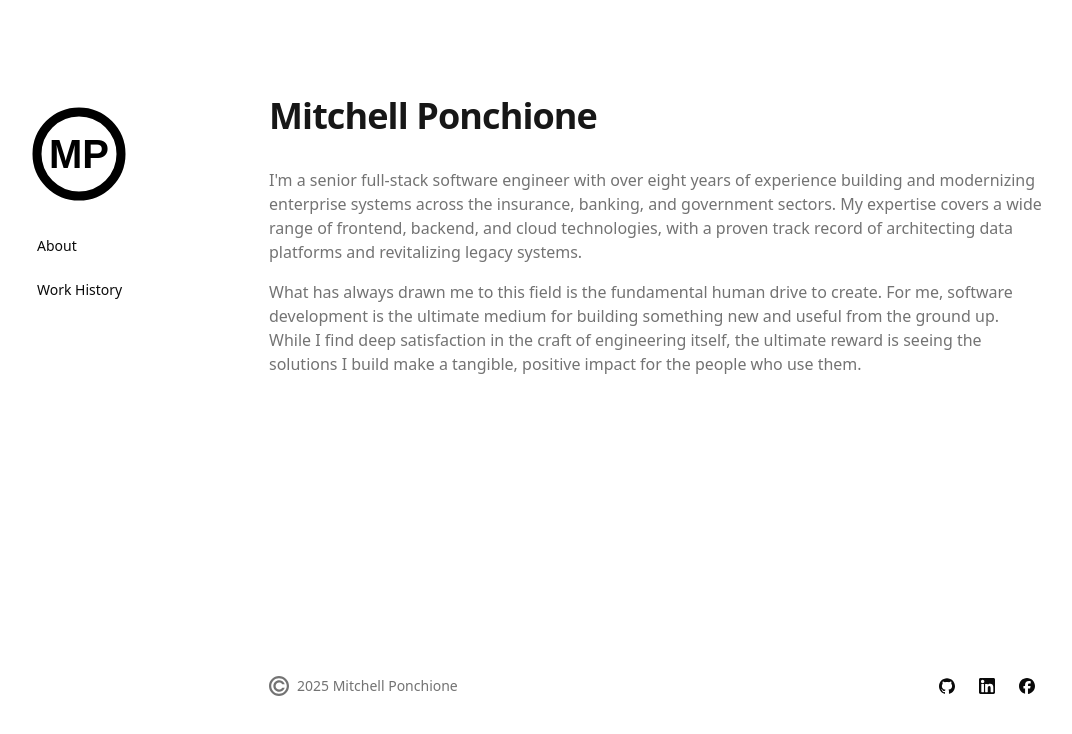
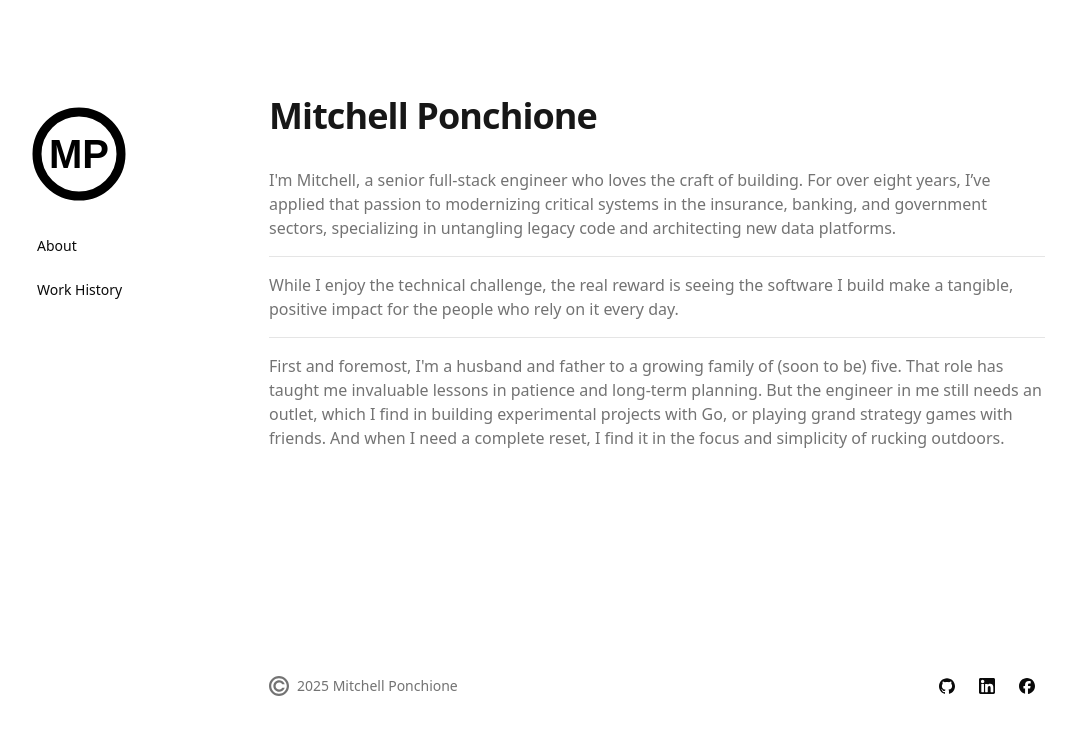
Before and after one commit to ponchione/my-website, a React (Vite) app: page / in a window 1280 px wide. Shown: the top 734 px of the page, without its empty margins (107-1179 px from the left). Built offline with nearby package versions, Linux system fonts and the light colour scheme.

Commit message:
Revamped the about me

```diff
--- a/src/components/pages/AboutPage.tsx
+++ b/src/components/pages/AboutPage.tsx
@@ -1,22 +1,29 @@
+import {Separator} from "@/components/ui/separator";
 
 export function AboutPage() {
     return (
         <section className={"mt-8"}>
             <div className="space-y-4 text-muted-foreground">
                 <p>
-                    I'm a senior full-stack software engineer with over eight years of experience
-                    building and modernizing enterprise systems across the insurance, banking,
-                    and government sectors. My expertise covers a wide range of frontend,
-                    backend, and cloud technologies, with a proven track record of
-                    architecting data platforms and revitalizing legacy systems.
+                    I'm Mitchell, a senior full-stack engineer who loves the craft of building.
+                    For over eight years, I’ve applied that passion to modernizing critical systems in the insurance,
+                    banking, and government sectors, specializing in untangling legacy code and architecting new data
+                    platforms.
                 </p>
+                <Separator />
                 <p>
-                    What has always drawn me to this field is the fundamental human drive to
-                    create. For me, software development is the ultimate medium for building
-                    something new and useful from the ground up. While I find deep satisfaction
-                    in the craft of engineering itself, the ultimate reward is seeing the
-                    solutions I build make a tangible, positive impact for the people who
-                    use them.
+                    While I enjoy the technical challenge, the real reward is seeing the software I build make
+                    a tangible, positive impact for the people who rely on it every day.
+                </p>
+
+                <Separator />
+
+                <p>
+                    First and foremost, I'm a husband and father to a growing family of (soon to be) five.
+                    That role has taught me invaluable lessons in patience and long-term planning.
+                    But the engineer in me still needs an outlet, which I find in building experimental projects
+                    with Go, or playing grand strategy games with friends. And when I need a complete reset, I find
+                    it in the focus and simplicity of rucking outdoors.
                 </p>
             </div>
         </section>
```
